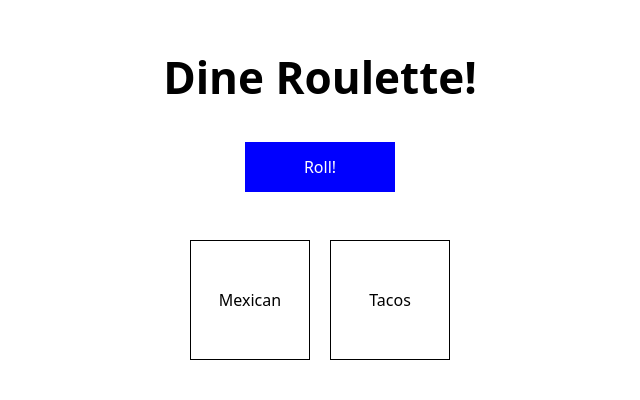
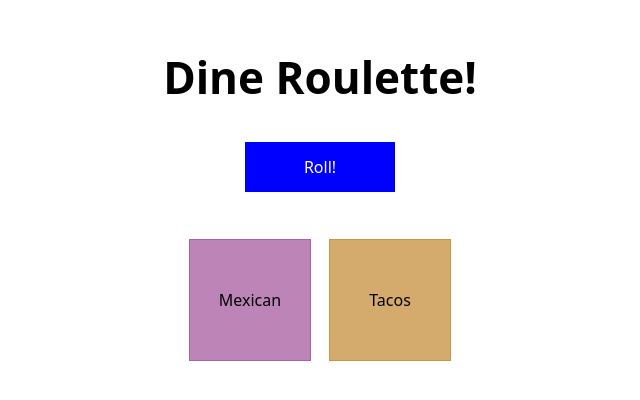
Before and after one commit to exosyphon/dine-roulette, a Next.js app: page / in a window 1280 px wide. Shown: the part 198-598 px from the top of the page, without its empty margins (320-960 px from the left). Built offline with nearby package versions, Linux system fonts and the light colour scheme.

Commit message:
Add colors to dice

```diff
--- a/src/pages/index.tsx
+++ b/src/pages/index.tsx
@@ -23,6 +23,11 @@ export default function Home() {
     setStyle(styles[diceTwoSide]);
 
     setTimeout(() => setRolling(false), 1000);
+  };
+
+  function randomizeValue(max: number, min: number = 0): number {
+      const value = Math.floor(Math.random() * max);
+      return value < min ? randomizeValue(max, min) : value;
   };
 
   return (
@@ -56,8 +61,12 @@ export default function Home() {
         <div style={{ display: 'flex', flexDirection: 'row' }}>
           <div className={`dice ${rolling ? 'rolling' : ''} rolled-${sides[diceOneSide]}`}>
             {foods?.map((item, index) => {
+              const h = randomizeValue(360);
+              const s = randomizeValue(95, 5);
+              const l = randomizeValue(80, 40);
               return (
-                <div key={index} className={`side ${sides[index]}`}>
+                <div key={index} className={`side ${sides[index]}`}
+                     style={{backgroundColor: `hsl(${h} ${s}% ${l}%)`, outline: `1px solid hsl(${h} ${s}% ${l - 10}%)`}}>
                   <div className={customTextCss[index]}>{item}</div>
                 </div>
               );
@@ -65,8 +74,12 @@ export default function Home() {
           </div>
           <div className={`ml-5 dice ${rolling ? 'rolling' : ''} rolled-${sides[diceTwoSide]}`}>
             {styles?.map((item, index) => {
+              const h = randomizeValue(360)
+              const s = randomizeValue(95, 5)
+              const l = randomizeValue(80, 40)
               return (
-                <div key={index} className={`side ${sides[index]}`}>
+                <div key={index} className={`side ${sides[index]}`} style={{backgroundColor: `hsl(${h} ${s}% ${l}%)`, outline: `1px solid hsl(${h} ${s}% ${l - 10}%)`}}>
+
                   <div className={customTextCss[index]}>{item}</div>
                 </div>
               );
--- a/src/styles/globals.css
+++ b/src/styles/globals.css
@@ -20,8 +20,6 @@
     position: absolute;
     width: 100%;
     height: 100%;
-    background-color: white;
-    border: 1px solid black;
     box-sizing: border-box;
     display: flex;
     justify-content: center;
```
